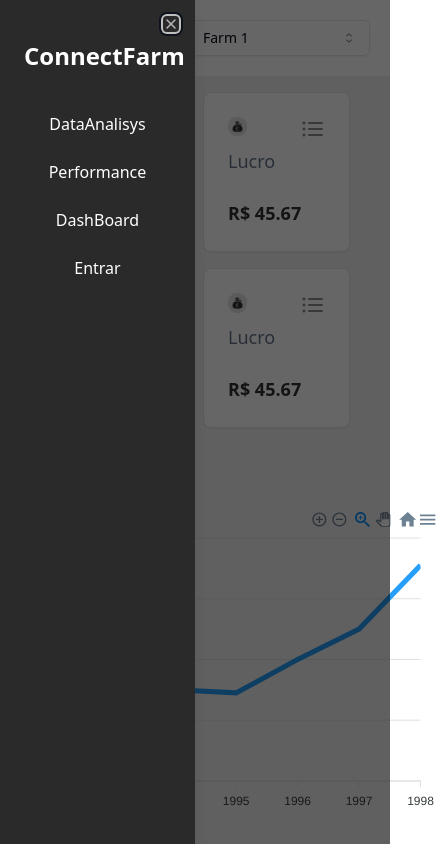
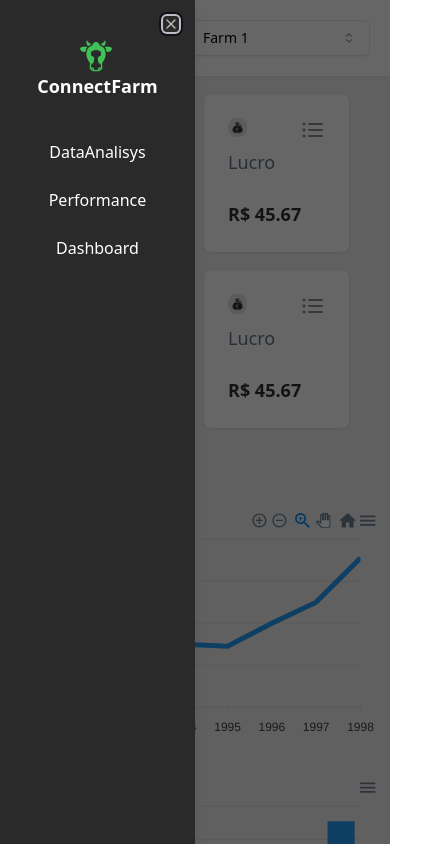
Before and after one commit to gabrielss2406/ConnectFarm-WebAPP, a Next.js app: page /painel in a window 390 px wide. Both pictures are taken after a click on the button 28 px from the left and 20 px from the top of the page. Shown: the top 844 px of the page, 445 px wide, since content can reach past the window. Built offline with nearby package versions, Linux system fonts and the light colour scheme.

Commit message:
fix: painel colors and responsible

```diff
--- a/src/components/Sidebar/Sidebar.tsx
+++ b/src/components/Sidebar/Sidebar.tsx
@@ -12,28 +12,26 @@ import { Sheet, SheetContent, SheetHeader, SheetTrigger } from '../shared/ui/she
 import { Button } from '../shared/ui/button';
 import Link from 'next/link';
 import { AlignJustify } from 'lucide-react';
-import { IconUserFilled } from '@tabler/icons-react';
 
 export default function Sidebar() {
   return (
     <nav>
-      {/* Mobile Sidebar */}
       <div className='sm:hidden fixed'>
         <Sheet>
           <SheetTrigger asChild>
-            <Button className='bg-[#2D6432]'><AlignJustify /></Button>
+            <Button className='bg-[#303030]'><AlignJustify /></Button>
           </SheetTrigger>
           <SheetContent side={"left"}>
             <SheetHeader>
-              <div className="mt-4 text-2xl text-white font-semibold">
-                ConnectFarm
+              <div className="mt-4 text-2xl text-white font-semibold flex flex-col items-center">
+                <Image className="w-8 h-8 mr-1" src={Logo} alt="connectFarm-logo" width={32} height={32} />
+                <h1 className='text-white font-semibold text-lg'>ConnectFarm</h1>
               </div>
             </SheetHeader>
             <div className="grid gap-4 py-4 justify-center mt-4">
               <Link href="/painel" className="text-white hover:text-gray-300 mt-2 text-center">DataAnalisys</Link>
               <Link href="/painel" className="text-white hover:text-gray-300 mt-2 text-center">Performance</Link>
-              <Link href="/painel" className="text-white hover:text-gray-300 mt-2 text-center">DashBoard</Link>
-              <Link href="/painel" className="text-white hover:text-gray-300 mt-2 text-center">Entrar</Link>
+              <Link href="/painel" className="text-white hover:text-gray-300 mt-2 text-center">Dashboard</Link>
             </div>
           </SheetContent>
         </Sheet>
--- a/src/components/StartPage/Navbar.tsx
+++ b/src/components/StartPage/Navbar.tsx
@@ -4,6 +4,8 @@ import { Button } from '../shared/ui/button';
 import Link from 'next/link';
 import { IconUserFilled } from '@tabler/icons-react';
 import { AlignJustify } from 'lucide-react';
+import Image from 'next/image';
+import Logo from '@/static/logo.png';
 
 export default function Navbar() {
   return (
@@ -15,8 +17,9 @@ export default function Navbar() {
           </SheetTrigger>
           <SheetContent side={"left"}>
             <SheetHeader>
-            <div className="mt-4 text-2xl text-white font-semibold">
-              ConnectFarm
+              <div className="mt-4 text-2xl text-white font-semibold flex flex-col items-center">
+                <Image className="w-8 h-8 mr-1" src={Logo} alt="connectFarm-logo" width={32} height={32} />
+                <h1 className='text-white font-semibold text-lg'>ConnectFarm</h1>
               </div>
             </SheetHeader>
             <div className="grid gap-4 py-4 justify-center mt-4">
--- a/src/pages/index.tsx
+++ b/src/pages/index.tsx
@@ -2,6 +2,9 @@ import { useRef } from 'react';
 import CardGroup from '@/components/StartPage/CardGroup';
 import Navbar from '@/components/StartPage/Navbar';
 import { IconArrowNarrowDown } from '@tabler/icons-react';
+import Image from 'next/image';
+import Logo from '@/static/logo.png';
+
 
 export default function About() {
   const servicesRef = useRef<HTMLDivElement>(null);
@@ -25,7 +28,8 @@ export default function About() {
             background: 'radial-gradient(ellipse at center, rgba(69, 181, 58, 0.65) 0%, rgba(69, 181, 58, 0) 60%)'
           }}
         >
-          <div className="mt-4 text-6xl font-semibold">
+          <div className="mt-4 text-6xl font-semibold flex flex-col items-center">
+            <Image className="w-30 h-30 mr-1" src={Logo} alt="connectFarm-logo" />
             ConnectFarm
           </div>
           <div className="text-md font-semibold">
--- a/src/pages/painel/index.tsx
+++ b/src/pages/painel/index.tsx
@@ -32,9 +32,9 @@ export default function Home() {
   }, []);
 
   return (
-    <div className="flex flex-col h-full bg-[#F1F1F1] sm:ml-[15%]">
-      <div className="p-5 bg-white flex w-full items-center justify-between">
-        <h1 className="text-black text-[14pt] font-bold">Data Analysis</h1>
+    <div className="flex flex-col h-full bg-[#F1F1F1] sm:ml-[15%]"> {/* Fundo da tela */}
+      <div className="p-5 bg-white flex w-full items-center justify-between border-b border-gray-200"> {/* Cabeçalho */}
+        <h1 className="text-black text-[14pt] font-bold">Data Analysis</h1> {/* Cor do texto do cabeçalho */}
         <SelectFarm farms={farms} activeFarm={activeFarm} setActiveFarm={setActiveFarm} />
       </div>
       <div className="flex w-full h-auto flex-wrap justify-around gap-4 pt-4 flex-row p-10">
@@ -48,13 +48,13 @@ export default function Home() {
           options={chartOptions}
           series={chartSeries}
           type="line"
-          width="500"
+          width="380"
         />
         <Chart
           options={chartOptions}
           series={chartSeries}
           type="bar"
-          width="500"
+          width="380"
         />
         <Chart
           options={{}}
```
Lines whose indentation alone changed are shown as unchanged.
